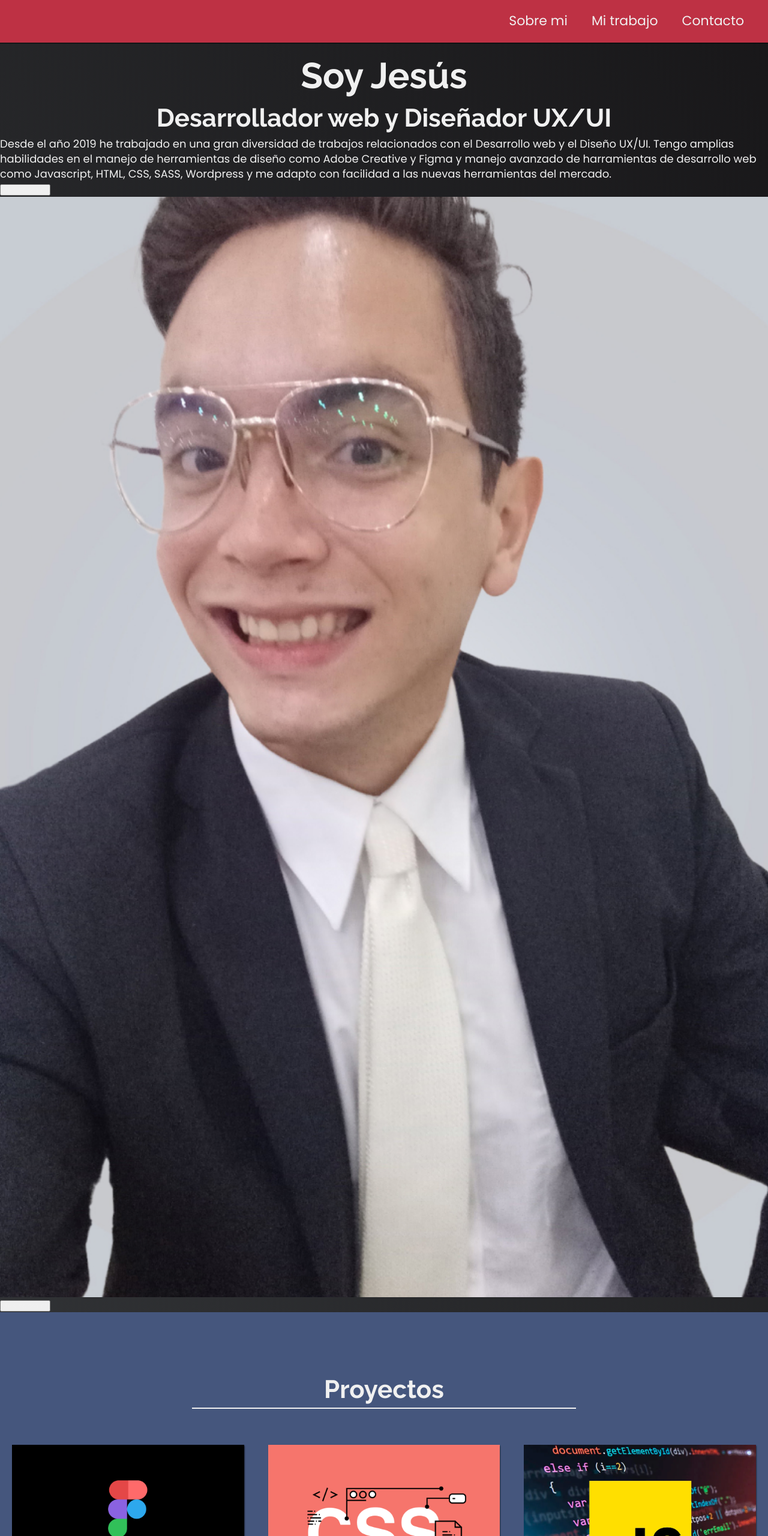
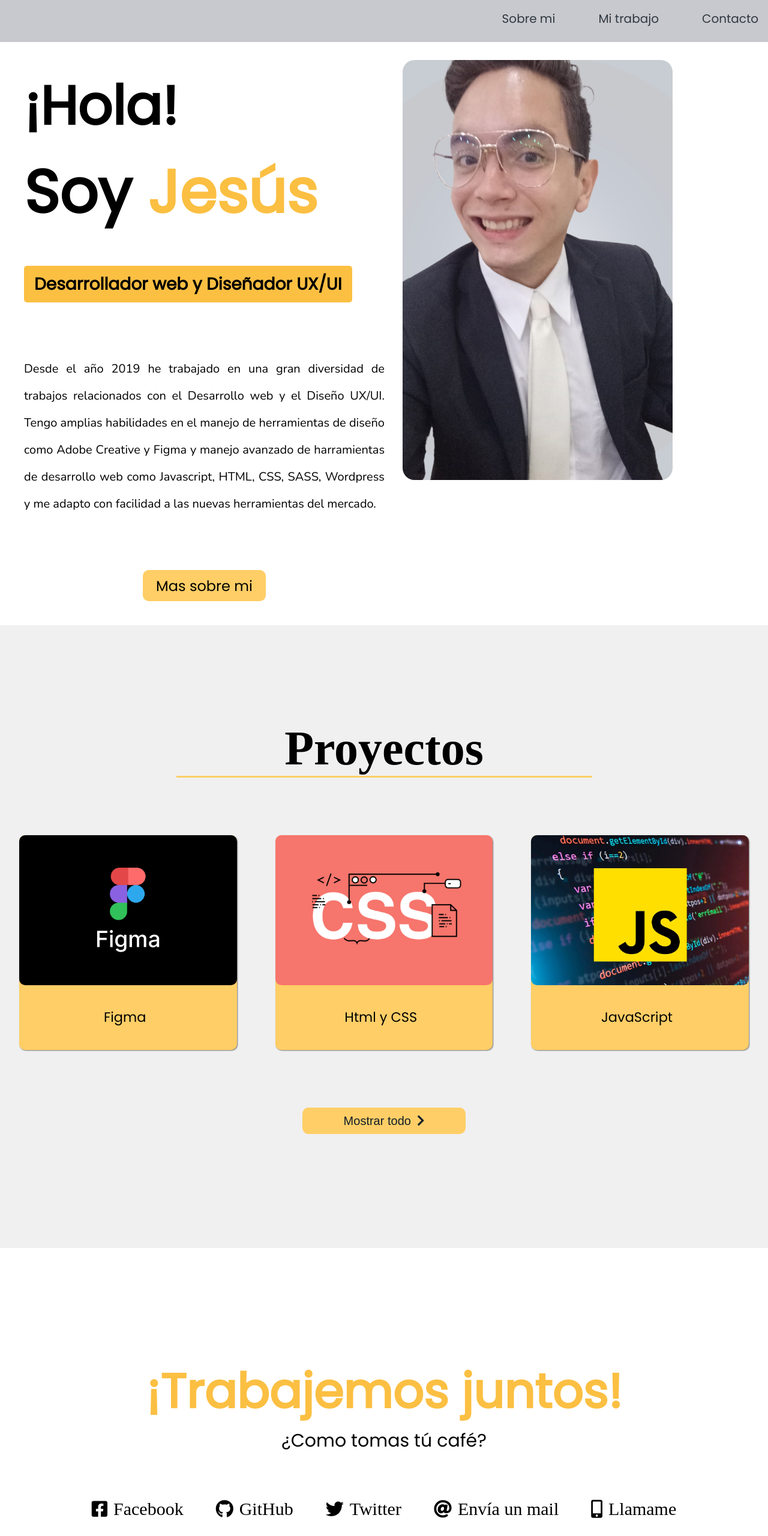
Before and after one commit to JAlejandroQuevedo/portafolio, a website: page index.html in a window 1280 px wide. Shown: the top 2560 px of the page at 60% size. Drawn offline with nearby package versions, Linux system fonts and the light colour scheme; a web font is replaced by a local one.

Commit message:
Modificaciones 2.1

```diff
--- a/css/style.css
+++ b/css/style.css
@@ -1,219 +1,331 @@
-:root {
-  --main-white: #f0f0f0;
-  --main-red: #be3144;
-  --main-blue: #45567d;
-  --main-gray: #303841;
-}
-
-/* Base reset */
+@import url("https://fonts.googleapis.com/css2?family=Poppins&display=swap");
+@import url("https://fonts.googleapis.com/css2?family=Abhaya+Libre:wght@600&display=swap");
+@import url("https://fonts.googleapis.com/css2?family=Nunito&display=swap");
+@import url("https://fonts.googleapis.com/css?family=Montserrat:400,600,700");
+@import url("https://fonts.googleapis.com/css?family=Catamaran:400,800");
 * {
   margin: 0;
   padding: 0;
+  box-sizing: border-box;
 }
 
-/* box-sizing and font sizing */
-*,
-*::before,
-*::after {
-  box-sizing: inherit;
+.none-button {
+  display: none;
 }
 
-html {
-  box-sizing: border-box;
-  /* Set font size for easy rem calculations
-   * default document font size = 16px, 1rem = 16px, 100% = 16px
-   * (100% / 16px) * 10 = 62.5%, 1rem = 10px, 62.5% = 10px
-  */
-  font-size: 62.5%;
-  scroll-behavior: smooth;
+.buttonType {
+  display: none;
 }
 
-/* A few media query to set some font sizes at different screen sizes.
- * This helps automate a bit of responsiveness.
- * The trick is to use the rem unit for size values, margin and padding.
- * Because rem is relative to the document font size
- * when we scale up or down the font size on the document
- * it will affect all properties using rem units for the values.
-*/
-/* I am using the em unit for breakpoints
- * The calculation is the following
- * screen size divided by browser base font size
- * As an example: a breakpoint at 980px
- * 980px / 16px = 61.25em
-*/
-/* 1200px / 16px = 75em */
-@media (max-width: 75em) {
-  html {
-    font-size: 60%;
-  }
-}
-/* 980px / 16px = 61.25em */
-@media (max-width: 61.25em) {
-  html {
-    font-size: 58%;
-  }
-}
-/* 460px / 16px = 28.75em */
-@media (max-width: 28.75em) {
-  html {
-    font-size: 55%;
-  }
-}
-/* Base styles */
-body {
-  font-family: "Poppins", sans-serif;
-  font-size: 1.8rem; /* 18px */
-  font-weight: 400;
-  line-height: 1.4;
-  color: var(--main-white);
-  background-color: #000;
-  background-image: linear-gradient(62deg, #3a3d40 0%, #181719 100%);
+.card {
+  display: none;
 }
 
-h1,
-h2 {
-  font-family: "Raleway", sans-serif;
-  font-weight: 700;
-  text-align: center;
+button {
+  border: none;
 }
 
-h1 {
-  font-size: 6rem;
+.nav {
+  width: 100%;
+  height: 4.375rem;
+  position: relative;
+  top: 0;
+  z-index: 10;
+  display: flex;
+  justify-content: flex-end;
+  align-items: center;
+  background: linear-gradient(180deg, #C8C9CE 0%, #C8C9CE 100%, rgba(200, 201, 206, 0) 100%, #F0F0F0 100%);
 }
 
-h2 {
-  font-size: 4.2rem;
+.nav-list {
+  display: flex;
+  gap: 2.5rem;
 }
 
-ul {
+.nav-list li {
   list-style: none;
+  padding: 16px;
+  width: 8.625rem 0px;
+  height: 4.375rem;
+  gap: 10px;
+  flex-shrink: 0;
+}
+
+.nav-list li a {
+  color: #303841;
+  font-family: "Poppins", sans-serif;
+  font-size: 1.25rem;
+  font-style: normal;
+  font-weight: 400;
+  line-height: normal;
 }
 
 a {
   text-decoration: none;
-  color: var(--main-white);
 }
 
-img {
-  display: block;
-  width: 100%;
+footer {
+  font-weight: 400;
+  display: flex;
+  justify-content: space-evenly;
+  padding: 2rem;
+  background: linear-gradient(180deg, #C8C9CE 0%, #C8C9CE 100%, rgba(200, 201, 206, 0) 100%, #F0F0F0 100%);
+  border-top: 4px solid #FBBF42;
+  font-family: "Poppins", sans-serif;
 }
 
-/* nav */
-.nav {
-  display: flex;
-  justify-content: flex-end;
-  position: fixed;
-  top: 0;
-  left: 0;
-  width: 100%;
-  background: var(--main-red);
-  box-shadow: 0 2px 0 rgba(0, 0, 0, 0.4);
-  z-index: 10;
+footer > p {
+  margin: 2rem;
 }
 
-.nav-list {
-  display: flex;
-  margin-right: 2rem;
+footer p a {
+  color: #000000;
+}
+
+footer i {
+  vertical-align: middle;
 }
 
 @media (max-width: 28.75em) {
-  .nav {
-    justify-content: center;
-  }
-  .nav-list {
-    margin: 0 1rem;
+  footer {
+    flex-direction: column;
+    text-align: center;
   }
 }
-.nav-list a {
-  display: block;
-  font-size: 2.2rem;
-  padding: 2rem;
+.aboutme {
+  display: flex;
+  justify-content: space-between;
+  align-items: flex-start;
+  width: 95%;
+  height: 69.25rem;
+  background-color: #FFFFFF;
+  margin: 1.875rem;
 }
 
-.nav-list a:hover {
-  background: var(--main-blue);
+.textos-button {
+  display: flex;
+  flex-direction: column;
+  width: 36.8125rem;
+  padding: 0.625rem;
+  gap: 48px;
 }
 
-/* Welcome section */
-.welcome-section {
+.hi {
+  color: #000000;
+  font-family: "Poppins", sans-serif;
+  font-size: 5rem;
+  font-style: normal;
+  font-weight: 1000;
+  line-height: normal;
+}
+
+.im {
+  color: #000000;
+  font-family: "Poppins", sans-serif;
+  font-size: 5.625rem;
+  font-style: normal;
+  font-weight: 900;
+  line-height: normal;
+}
+
+.name {
+  color: #FBBF42;
+  font-family: "Poppins", sans-serif;
+  font-size: 5.625rem;
+  font-style: normal;
+  font-weight: 700;
+  line-height: normal;
+}
+
+.rol {
+  display: flex;
+  width: 37.5625rem;
+  height: 3.8125rem;
+  padding: 8px 17px;
+  justify-content: flex-start;
+  align-items: center;
+  gap: 10px;
+  border-radius: 0.3125rem;
+  background-color: #FBBF42;
+  color: #000000;
+}
+
+.rol h2 {
+  font-family: "Poppins", sans-serif;
+  color: #000000;
+  font-size: 1.75rem;
+  font-style: normal;
+  font-weight: 700;
+  line-height: normal;
+}
+
+.descripcion-corta {
+  display: flex;
+  width: 37.5625rem;
+  justify-content: center;
+  align-items: center;
+  gap: 0.625rem;
+}
+
+.descripcion-corta p {
+  color: #000000;
+  font-family: "Nunito", sans-serif;
+  font-size: 1.25rem;
+  font-style: normal;
+  font-weight: 400;
+  line-height: 45px;
+  text-align: justify;
+  margin: 40px 0px 40px 0px;
+}
+
+.button {
+  display: flex;
+  justify-content: center;
+  align-items: center;
+}
+
+.button button {
+  display: inline-flex;
+  width: 12.8125rem;
+  height: 3.25rem;
+  padding: 8px 22px;
+  justify-content: center;
+  align-items: center;
+  gap: 0.625rem;
+  border-radius: 0.625rem;
+  background-color: #FFCE66;
+  box-shadow: none;
+  border: none;
+  font-family: "Poppins", sans-serif;
+  font-size: 1.5rem;
+  font-style: normal;
+  font-weight: 400;
+  line-height: normal;
+}
+
+.container-image {
+  width: 700px;
+  height: 56.25rem;
+}
+
+.container-image img {
+  width: 100%;
+  height: 100%;
+  object-fit: cover;
+  border-radius: 1.25rem;
+}
+
+/* Contact section */
+.contact-section {
   display: flex;
   flex-direction: column;
   justify-content: center;
   align-items: center;
+  text-align: center;
   width: 100%;
-  height: 100vh;
-  background-color: #000;
-  background-image: linear-gradient(62deg, #3a3d40 0%, #181719 100%);
+  height: 80vh;
+  padding: 0 2rem;
+  background: var(--main-gray);
+}
 
+.contact-section-header > h2 {
+  color: #FBBF42;
+  text-align: center;
+  font-family: "Poppins", sans-serif;
+  font-size: 5rem;
+  font-style: normal;
+  font-weight: 700;
+  line-height: normal;
 }
-.welcome-section-pages{
+
+.contact-section-header p {
+  color: #000000;
+  text-align: center;
+  font-family: "Poppins", sans-serif;
+  font-size: 1.875rem;
+  font-style: normal;
+  font-weight: 400;
+  line-height: normal;
+}
+
+.contact-links {
   display: flex;
-  flex-direction: column;
+  width: 100%;
+  align-items: flex-start;
+}
+
+.contact-links a {
+  display: flex;
+  width: fit-content;
+  padding: 0.625rem 1.6875rem;
+  font-size: 30px;
   justify-content: center;
   align-items: center;
-  width: 100%;
-  background-color: #000;
-  background-image: linear-gradient(62deg, #3a3d40 0%, #181719 100%);
-  margin-top: 70px;
+  gap: 10px;
+  color: #000000;
 }
 
-.welcome-section > p {
-  font-size: 3rem;
-  font-weight: 200;
-  font-style: italic;
-  color: var(--main-red);
+@media (max-width: 28.75em) {
+  .contact-section-header > h2 {
+    font-size: 4rem;
+  }
+}
+.contact-section-header > p {
+  font-family: "Poppins", sans-serif;
 }
 
-/* Projects section */
-.projects-section {
-  text-align: center;
-  padding: 10rem 2rem;
-  background: var(--main-blue);
+.contact-links {
+  display: flex;
+  justify-content: center;
+  width: 100%;
+  margin-top: 4rem;
+  flex-wrap: wrap;
 }
 
-.projects-section-header {
-  max-width: 640px;
-  margin: 0 auto 6rem auto;
-  border-bottom: 0.2rem solid var(--main-white);
+.contact-details {
+  font-size: 2.4rem;
+  transition: transform 0.3s ease-out;
 }
-.projects-section-header-pages{
-  margin-top: 50px;
-  margin-bottom: 50px;
+
+.contact-details:hover {
+  transform: translateY(8px);
 }
+
 /*# Error 404*/
-@import url('https://fonts.googleapis.com/css?family=Montserrat:400,600,700');
-@import url('https://fonts.googleapis.com/css?family=Catamaran:400,800');
-.center-middle{
+.center-middle {
   margin-top: 10%;
-    .centrar-h1{
+}
+.center-middle .centrar-h1 {
   display: flex;
   justify-content: center;
-    }
 }
 
 .error-container {
   text-align: center;
   font-size: 180px;
-    font-family: 'Catamaran', sans-serif;
+  font-family: "Catamaran", sans-serif;
   font-weight: 800;
   margin: 20px 15px;
 }
+
 .error-container > span {
   display: inline-block;
   line-height: 0.7;
   position: relative;
   color: #FFB485;
 }
+
 .error-container > span > span {
   display: inline-block;
   position: relative;
 }
+
 .error-container > span:nth-of-type(1) {
   perspective: 1000px;
   perspective-origin: 500% 50%;
   color: #F0E395;
 }
+
 .error-container > span:nth-of-type(1) > span {
   transform-origin: 50% 100% 0px;
   transform: rotateX(0);
@@ -225,11 +337,13 @@ img {
   perspective-origin: 50% 50%;
   color: #D15C95;
 }
+
 .error-container > span:nth-of-type(3) > span {
   transform-origin: 100% 100% 0px;
   transform: rotate(0deg);
   animation: rotatedrop 8s infinite;
 }
+
 @keyframes easyoutelastic {
   0% {
     transform: rotateX(0);
@@ -259,7 +373,6 @@ img {
     transform: rotateX(0);
   }
 }
-
 @keyframes rotatedrop {
   0% {
     transform: rotate(0);
@@ -280,16 +393,17 @@ img {
     transform: rotateX(0);
   }
 }
-
 .zoom-area {
   max-width: 490px;
   margin: 30px auto 30px;
   font-size: 19px;
   text-align: center;
 }
+
 .link-container {
   text-align: center;
 }
+
 a.more-link {
   font-size: 13px;
   background-color: green;
@@ -310,6 +424,25 @@ a.more-link {
     font-size: 4rem;
   }
 }
+/* Projects section */
+.projects-section {
+  text-align: center;
+  padding: 10rem 2rem;
+  background-color: #F0F0F0;
+}
+
+.projects-section-header {
+  display: flex;
+  font-size: 5rem;
+  max-width: 693px;
+  margin: 0 auto 6rem auto;
+  border-bottom: 0.2rem solid #FFCE66;
+  padding: 0px 5.3125rem;
+  flex-direction: column;
+  align-items: center;
+  gap: 0.625rem;
+}
+
 /* "Automagic" image grid using no media queries */
 .projects-grid {
   display: grid;
@@ -330,13 +463,13 @@ a.more-link {
   }
 }
 .project {
-  background: var(--main-gray);
+  background: #FFCE66;
   box-shadow: 1px 1px 2px rgba(0, 0, 0, 0.5);
-  border-radius: 2px;
+  border-radius: 0.625rem;
 }
 
 .code {
-  color: var(--main-gray);
+  color: #FFCE66;
   transition: color 0.3s ease-out;
 }
 
@@ -348,11 +481,16 @@ a.more-link {
   height: calc(100% - 6.8rem);
   width: 100%;
   object-fit: cover;
+  border-radius: 10px;
 }
 
 .project-title {
-  font-size: 2rem;
+  font-size: 1.4063rem;
   padding: 2rem 0.5rem;
+  color: #000000;
+  font-family: "Poppins", sans-serif;
+  font-weight: 400;
+  line-height: normal;
 }
 
 .btn {
@@ -362,14 +500,21 @@ a.more-link {
 }
 
 .btn-show-all {
-  font-size: 2rem;
-  background: var(--main-gray);
+  width: 17rem;
+  height: 2.75rem;
+  padding: 0.5rem 0.4375rem;
+  gap: 10px;
+  flex-shrink: 0;
+  font-size: 1.25rem;
+  background: #FFCE66;
   transition: background 0.3s ease-out;
   margin-bottom: 30px;
+  color: #111D2A;
+  border-radius: 0.625rem;
 }
 
 .btn-show-all:hover {
-  background: var(--main-red);
+  border: 0.0625rem solid #000000;
 }
 
 .btn-show-all:hover > i {
@@ -382,72 +527,158 @@ a.more-link {
   transition: transform 0.3s ease-out;
 }
 
-/* Contact section */
+.button button a {
+  text-decoration: none;
+  color: #000000;
+}
+
+.button button:hover {
+  width: fit-content;
+  border: 0.0625rem solid #000000;
+}
+
+@media only screen and (min-width: 1000px) and (max-width: 1400px) {
+  .aboutme {
+    width: 80%;
+    height: fit-content;
+  }
+  .hi {
+    font-size: 90px;
+  }
+  .im {
+    font-size: 100px;
+  }
+  .name {
+    font-size: 100px;
+  }
+  .rol {
+    width: fit-content;
+  }
+  .rol h2 {
+    font-size: 28px;
+  }
+  .descripcion-corta {
+    width: 37.5625rem;
+  }
+  .textos-button {
+    width: 100%;
+  }
+  .image {
+    display: flex;
+    justify-content: flex-end;
+    align-items: flex-end;
+  }
+  .container-image {
+    width: 450px;
+    height: 700px;
+    margin-left: 20px;
+  }
+  .container-image img {
+    width: 100%;
+  }
+}
+@media only screen and (min-width: 350px) and (max-width: 549px) {
+  .nav {
+    display: none;
+  }
+  .hi {
+    font-size: 50px;
+  }
+  .im {
+    font-size: 60px;
+  }
+  .name {
+    font-size: 60px;
+  }
+  .rol {
+    width: 300px;
+  }
+  .rol h2 {
+    font-size: 17px;
+  }
+  .descripcion-corta {
+    width: 300px;
+  }
+  .descripcion-corta p {
+    font-size: 18px;
+  }
+  .image {
+    display: none;
+  }
   .contact-section {
+    height: fit-content;
+  }
+  .none-button {
     display: flex;
+    justify-content: flex-end;
+    align-items: center;
+  }
+  .none-button a {
+    width: 150px;
+  }
+  .contact-section-header > h2 {
+    font-size: 50px;
+  }
+  .contact-section-header p {
+    margin-top: 20px;
+    font-size: 20px;
+  }
+  .contact-links a {
+    font-size: 25px;
+  }
+}
+@media only screen and (min-width: 550px) and (max-width: 1000px) {
+  .aboutme {
     flex-direction: column;
+    width: fit-content;
+    height: fit-content;
+  }
+  .descripcion-corta {
+    width: 100%;
+  }
+  .descripcion-corta p {
+    font-size: 30px;
+  }
+  .card {
+    display: block;
+  }
+  .project-title {
+    font-size: 21px;
+  }
+  .button {
+    display: none;
+  }
+  .buttonType {
+    display: flex;
+    width: 100%;
+    height: 10vh;
     justify-content: center;
     align-items: center;
-  text-align: center;
-  width: 100%;
-  height: 80vh;
-  padding: 0 2rem;
-  background: var(--main-gray);
+  }
+  .buttonType button {
+    width: 12.8125rem;
+    height: 3.25rem;
+    padding: 8px 22px;
+    justify-content: center;
+    align-items: center;
+    gap: 0.625rem;
+    border-radius: 0.625rem;
+    background-color: #FFCE66;
+    box-shadow: none;
+    border: none;
+    font-family: "Poppins", sans-serif;
+    font-size: 1.5rem;
+    font-style: normal;
+    font-weight: 400;
+    line-height: normal;
+  }
+  .buttonType button a {
+    text-decoration: none;
+    color: #000000;
+  }
+  .contact-section-header h2 {
+    font-size: 50px;
+  }
 }
 
-.contact-section-header > h2 {
-  font-size: 6rem;
-}
-
-@media (max-width: 28.75em) {
-  .contact-section-header > h2 {
-    font-size: 4rem;
-  }
-}
-.contact-section-header > p {
-  font-style: italic;
-}
-
-.contact-links {
-  display: flex;
-  justify-content: center;
-  width: 100%;
-  max-width: 980px;
-  margin-top: 4rem;
-  flex-wrap: wrap;
-}
-
-.contact-details {
-  font-size: 2.4rem;
-  text-shadow: 2px 2px 1px #1f1f1f;
-  transition: transform 0.3s ease-out;
-}
-
-.contact-details:hover {
-  transform: translateY(8px);
-}
-
-/* Footer */
-footer {
-  font-weight: 300;
-  display: flex;
-  justify-content: space-evenly;
-  padding: 2rem;
-  background: var(--main-gray);
-  border-top: 4px solid var(--main-red);
-}
-
-footer > p {
-  margin: 2rem;
-}
-
-footer i {
-  vertical-align: middle;
-}
-
-@media (max-width: 28.75em) {
-  footer {
-    flex-direction: column;
-    text-align: center;
-  }
-}
+/*# sourceMappingURL=style.css.map */
```
Lines whose indentation alone changed are shown as unchanged.
